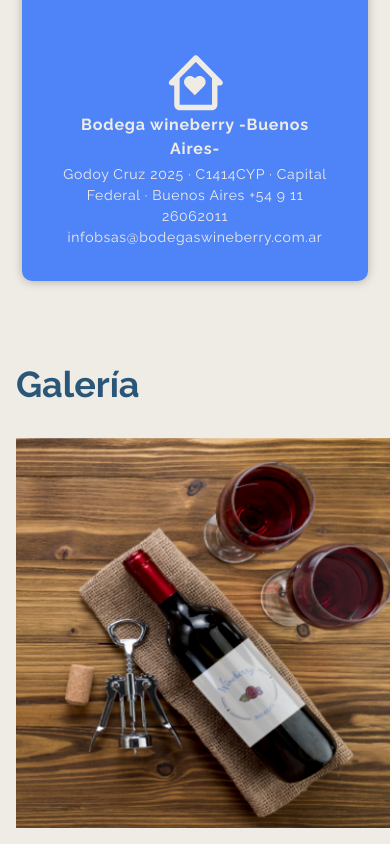
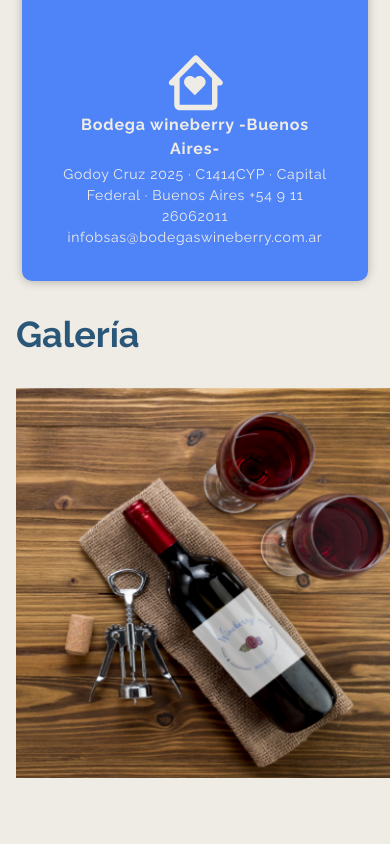
Before and after one commit to frontendcafe/cmyk-blueberry, a React (Create React App) app: page / in a window 390 px wide. Shown: the part 1371-2215 px from the top of the page. After the commit the page ends 2165 px from the top, so only its background shows below. Built offline with nearby package versions, Linux system fonts and the light colour scheme; a web font is replaced by a local one.

Commit message:
Saqué padding en mobile

```diff
--- a/src/components/Gallery/styles.scss
+++ b/src/components/Gallery/styles.scss
@@ -1,7 +1,6 @@
 @use 'src/styles/utils' as *;
 
 .gallery {
-    padding-top: 50px;
     &__title {
         font-size: $size-5xl;
         color: $color-secondary;
@@ -11,7 +10,7 @@
 
     &__grid {
         display: flex;
-        min-height: 300px;
+        min-height: 100px;
 
         .gallery__center {
             display: none;
```
